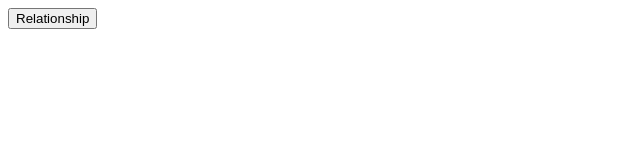
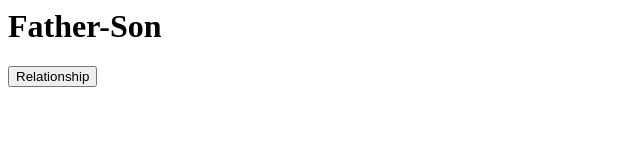
Before and after one commit to BobAFett42/Improv-Suggestion-Generator, a plain HTML site: page index.html in a window 1280 px wide. Both pictures are taken after a click on the input "Relationship". Shown: the whole page, without its empty margins (0-640 px from the left). Drawn offline with Linux system fonts and the light colour scheme.

Commit message:
Got the button to work!!!!
Finally got button function to change h1 element

```diff
--- a/index.html
+++ b/index.html
@@ -2,12 +2,12 @@
 
 <html>
 	<head>
-
+		<title>JS Rocket</title>
+		<script type="text/javascript" src="js/script.js"></script>
 	</head>
 	<body>
-<input id="rel" type="submit" name="rel" onclick="relSug()" value="Relationship"/>
-
-<element onclick="myScript">
+		<h1 id="field">Suggestion</h1>
+		<input id="rel" type="submit" name="rel" onclick="relSug()" value="Relationship"/>
 
 	</body>
 </html>
--- /dev/null
+++ b/js/script.js
@@ -0,0 +1,26 @@
+//List of suggestions in an array
+var relSug = function (){
+	var relationship = ['Father-Son',
+						'Father-Daughter',
+						'Mother-Son',
+						'Mother-Daughter',
+						'Siblings',
+						'Spouses',
+						'Cousins',
+						'Grandparent-Grandchild',
+						'Boss-Employee',
+						'Co-workers',
+						'Couple',
+						'On First Date',
+						'Asassins',
+						'Fry Cooks']
+
+	//Determine the length of that array
+	var x = relationship.length;
+	//Generate a random number based on the number of entries in that array
+	var sug = Math.floor(Math.random() * x);
+
+	document.getElementById("field").innerHTML = relationship[sug];
+	//Return the random word from the array
+	//return relationship[sug];
+}
```
